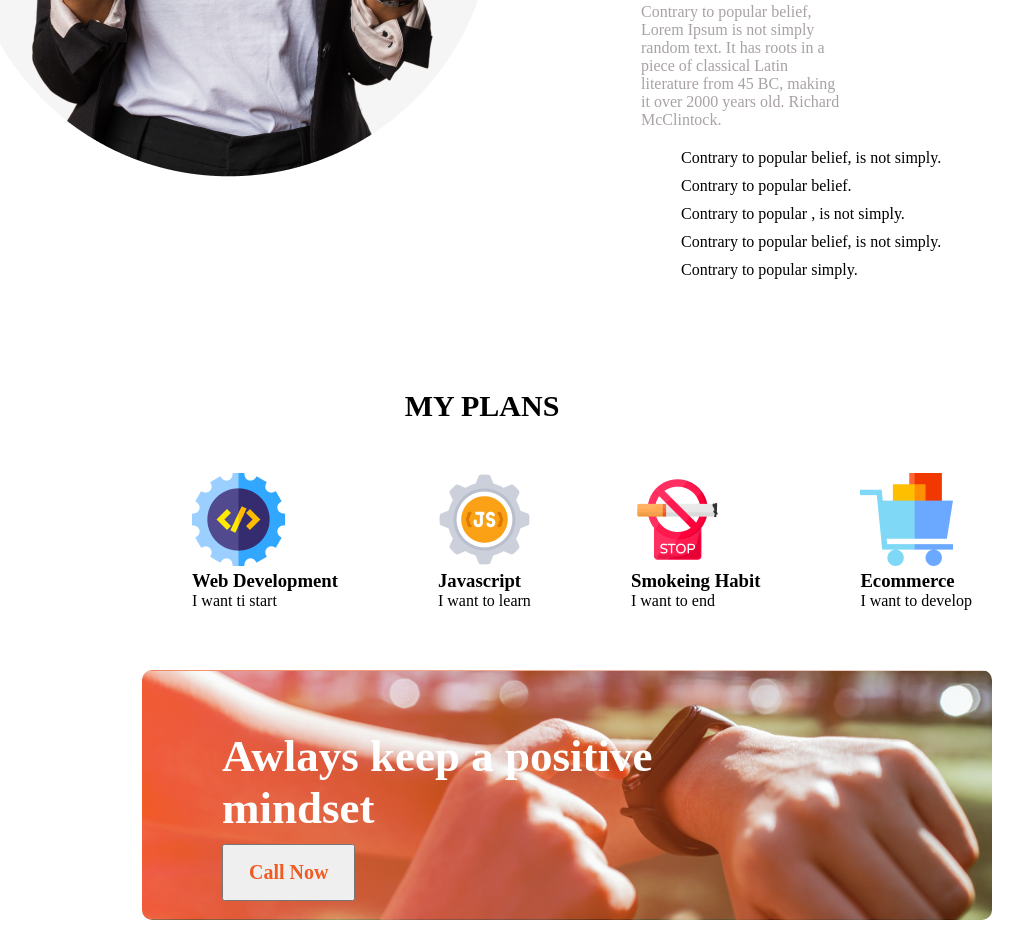
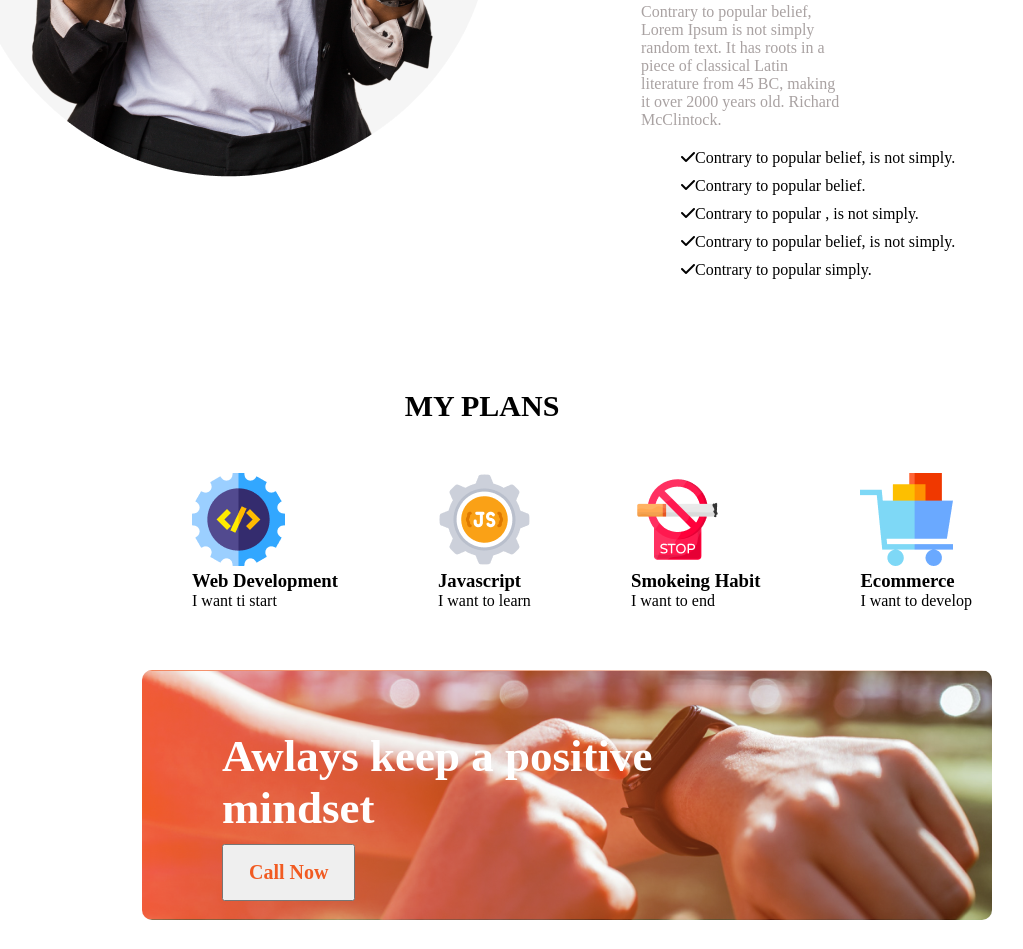
Before and after one commit to Rayhan7936/new-year-project, a plain HTML site: page index.html in a window 1280 px wide. Shown: the part 1710-2659 px from the top of the page, without its empty margins (158-1181 px from the left). Drawn offline with Linux system fonts and the light colour scheme.

Commit message:
correct sign

```diff
--- a/index.html
+++ b/index.html
@@ -33,11 +33,11 @@
             <div class="previous-p">
 
                 <ul class="unoder-list">
-                    <li class="list">Contrary to popular belief, is not simply.</li>
-                    <li class="list">Contrary to popular belief.</li>
-                    <li class="list">Contrary to popular , is not simply.</li>
-                    <li class="list">Contrary to popular belief, is not simply.</li>
-                    <li class="list">Contrary to popular simply.</li>
+                    <li class="list"><i class="fa-solid fa-check"> </i>Contrary to popular belief, is not simply.</li>
+                    <li class="list"><i class="fa-solid fa-check"> </i>Contrary to popular belief.</li>
+                    <li class="list"><i class="fa-solid fa-check"> </i>Contrary to popular , is not simply.</li>
+                    <li class="list"><i class="fa-solid fa-check"> </i>Contrary to popular belief, is not simply.</li>
+                    <li class="list"><i class="fa-solid fa-check"> </i>Contrary to popular simply.</li>
                 </ul>
             </div>
         </div>
```
